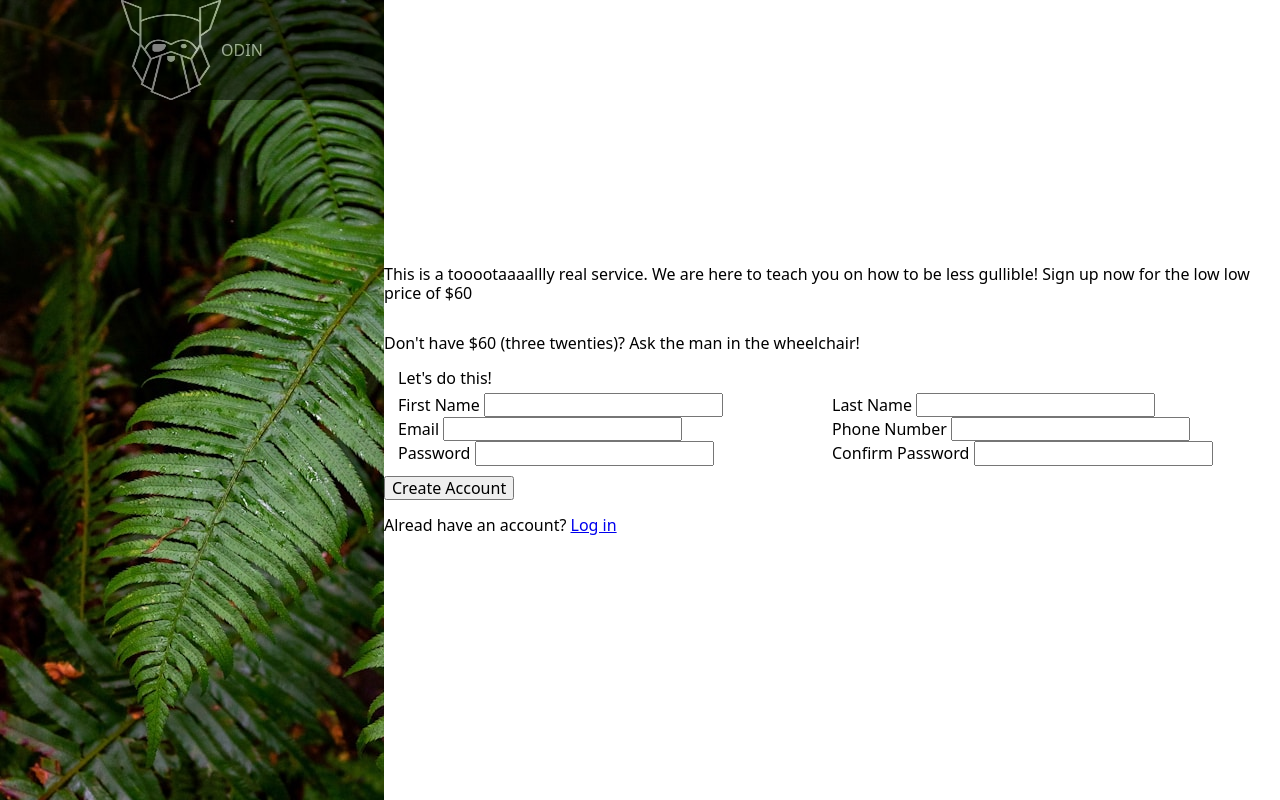
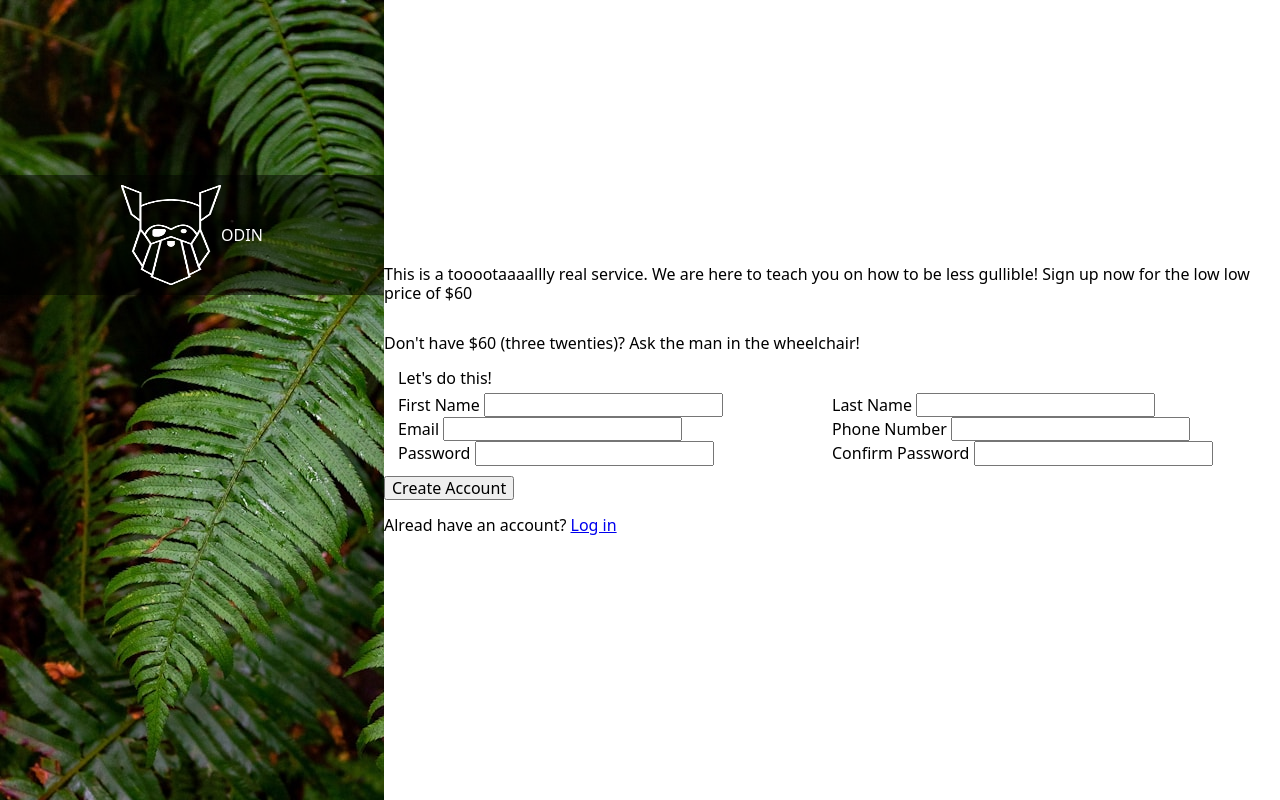
Before and after one commit to Fico27/sign-up-form, a plain HTML site: page index.html in a window 1280 px wide. Drawn offline with Linux system fonts and the light colour scheme.

Commit message:
Fixed issue with opacity on the logo div. added relative positioning to the logo div

```diff
--- a/style.css
+++ b/style.css
@@ -246,11 +246,14 @@ summary {
 
 
 .logo {
+    position: relative;
+    top: 175px;
     display: flex;
     align-items: center;
     justify-content: center;
     background-color: black;
-    opacity: 50%;
+    background-color: rgba(0, 0, 0, 0.5);
+    padding: 10px 0;
 }
 
 .logo > p{
@@ -267,7 +270,6 @@ img{
 
 fieldset{
     display: flex;
-
     flex-wrap: wrap;
     appearance: none;
     border: none;
```
